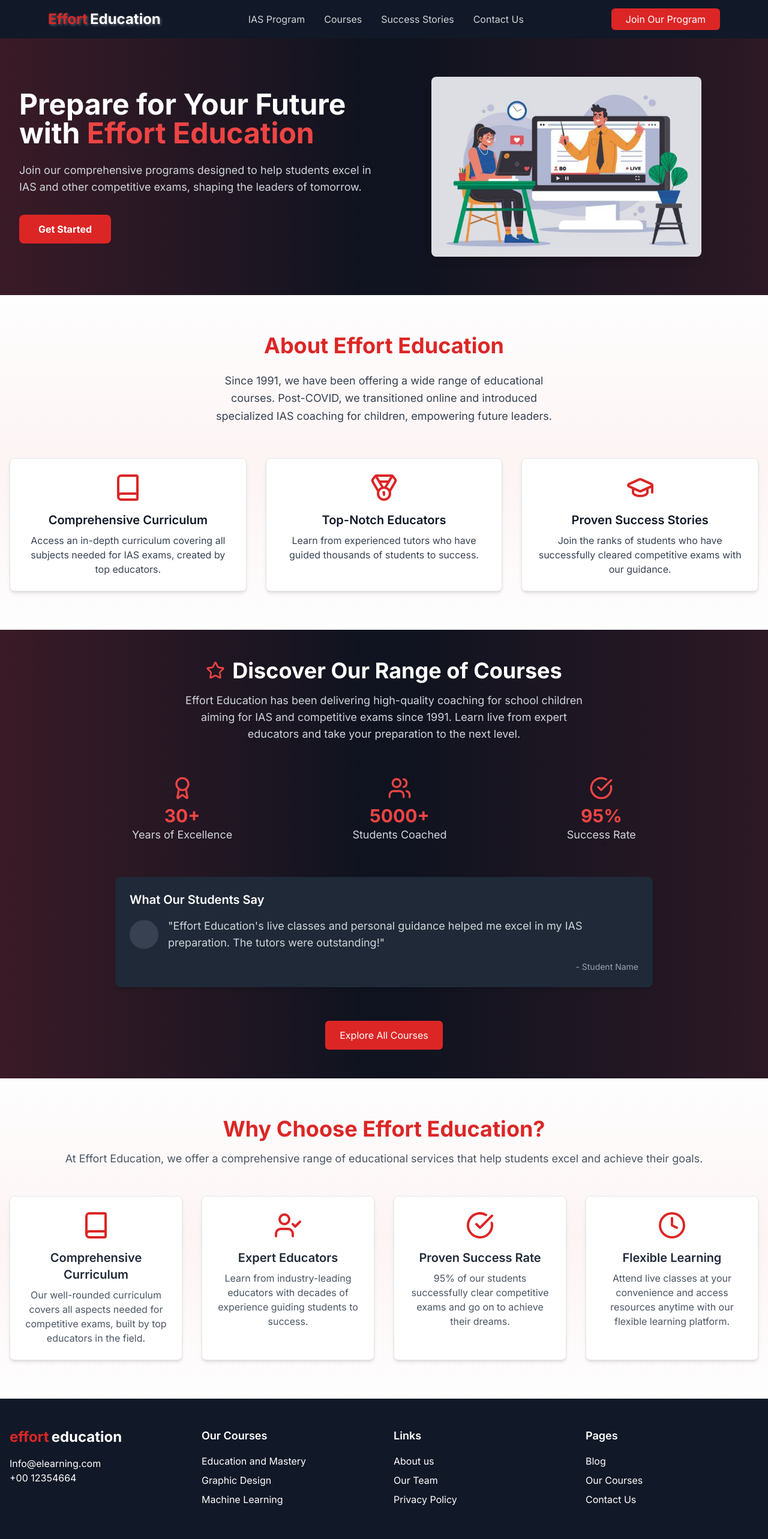
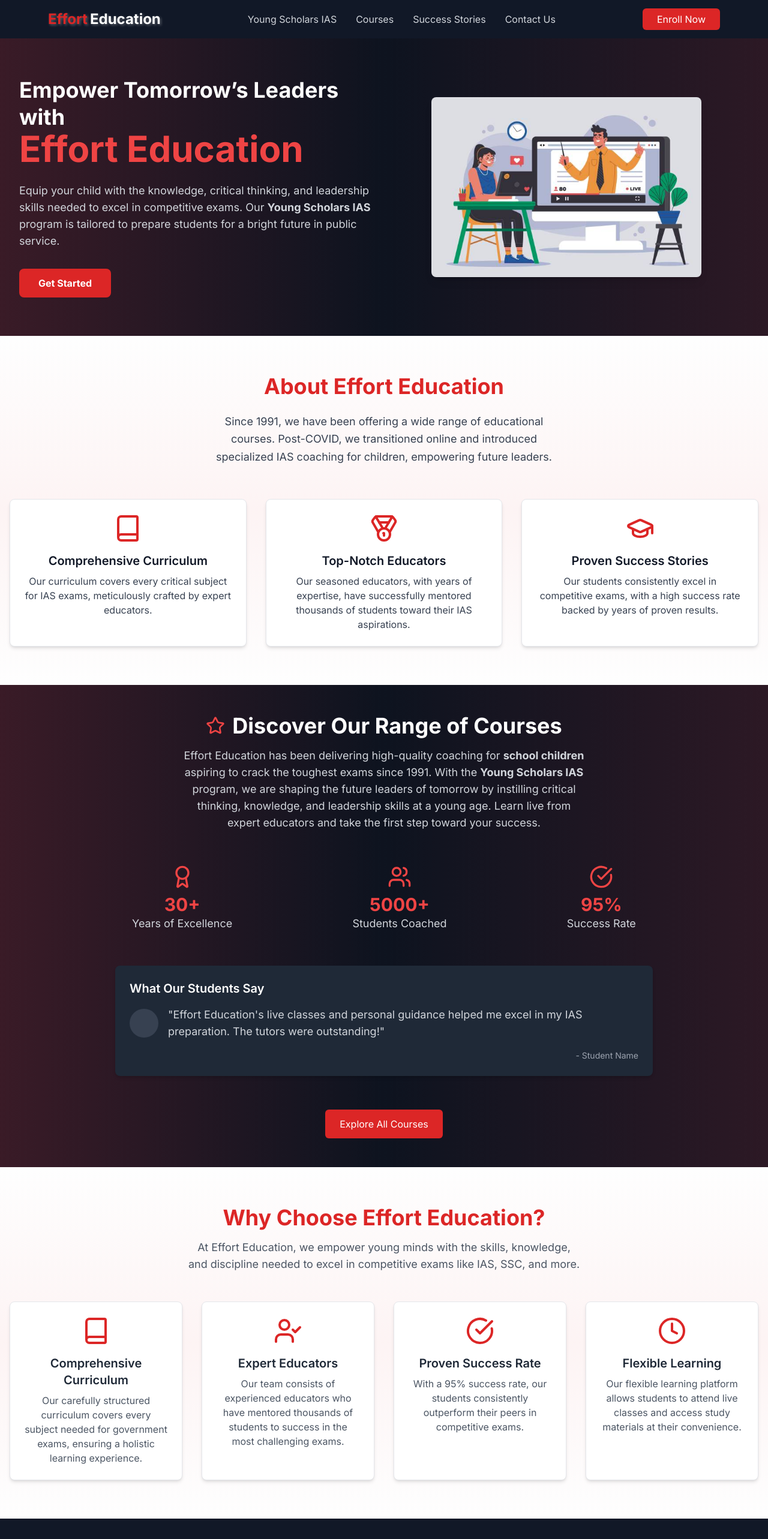
Before and after one commit to myselfabhi/efforteducation, a Next.js app: page / in a window 1280 px wide. Shown: the top 2566 px of the page at 60% size. Built offline with nearby package versions, Linux system fonts and the light colour scheme.

Commit message:
docs: lp content update

```diff
--- a/src/app/component/footer.tsx
+++ b/src/app/component/footer.tsx
@@ -9,26 +9,26 @@ interface FooterLink {
 
 const footerLinks: FooterLink[] = [
   {
-    title: 'Our Courses',
+    title: 'Our Programs',
     links: [
-      { label: 'Education and Mastery', href: '/courses/education-mastery' },
-      { label: 'Graphic Design', href: '/courses/graphic-design' },
-      { label: 'Machine Learning', href: '/courses/machine-learning' },
+      { label: 'Young Scholars IAS', href: '/courses/young-scholars-ias' },
+      { label: 'UGC NET/JRF Preparation', href: '/courses/ugc-net-jrf' },
+      { label: 'Bank Entrance Exams', href: '/courses/bank-exams' },
     ],
   },
   {
-    title: 'Links',
+    title: 'Quick Links',
     links: [
-      { label: 'About us', href: '/about' },
-      { label: 'Our Team', href: '/team' },
+      { label: 'About Us', href: '/about' },
+      { label: 'Our Educators', href: '/team' },
       { label: 'Privacy Policy', href: '/privacy-policy' },
     ],
   },
   {
-    title: 'Pages',
+    title: 'Resources',
     links: [
       { label: 'Blog', href: '/blog' },
-      { label: 'Our Courses', href: '/courses' },
+      { label: 'Success Stories', href: '/success-stories' },
       { label: 'Contact Us', href: '/contact' },
     ],
   },
@@ -56,7 +56,7 @@ const Footer: React.FC = () => {
               </div>
             </div>
             <div>
-              <p>Info@elearning.com</p>
+              <p>Info@efforteducation.com</p>
               <p>+00 12354664</p>
             </div>
           </div>
--- a/src/app/component/landing-page/course_section.tsx
+++ b/src/app/component/landing-page/course_section.tsx
@@ -5,7 +5,6 @@ import { Star, Award, Users, CheckCircle } from 'lucide-react'; // Import Lucide
 import Link from 'next/link';
 
 const CourseSection: React.FC = () => {
-
   return (
     <section id="homecourses" className="py-12 bg-gray-900 text-white relative">
       {/* Background Visual (optional abstract patterns or light gradients) */}
@@ -19,7 +18,7 @@ const CourseSection: React.FC = () => {
             <h2 className="text-4xl font-bold">Discover Our Range of Courses</h2>
           </div>
           <p className="text-lg text-gray-300 mt-4">
-            Effort Education has been delivering high-quality coaching for school children aiming for IAS and competitive exams since 1991. Learn live from expert educators and take your preparation to the next level.
+            Effort Education has been delivering high-quality coaching for <strong>school children</strong> aspiring to crack the toughest exams since 1991. With the <strong>Young Scholars IAS</strong> program, we are shaping the future leaders of tomorrow by instilling critical thinking, knowledge, and leadership skills at a young age. Learn live from expert educators and take the first step toward your success.
           </p>
         </div>
 
--- a/src/app/component/landing-page/feature_section.tsx
+++ b/src/app/component/landing-page/feature_section.tsx
@@ -33,7 +33,7 @@ const FeatureSection: React.FC = () => {
               </div>
               <h3 className="text-xl font-semibold mb-2 text-gray-900">Comprehensive Curriculum</h3>
               <p className="text-gray-700">
-                Access an in-depth curriculum covering all subjects needed for IAS exams, created by top educators.
+                Our curriculum covers every critical subject for IAS exams, meticulously crafted by expert educators.
               </p>
             </div>
 
@@ -44,7 +44,7 @@ const FeatureSection: React.FC = () => {
               </div>
               <h3 className="text-xl font-semibold mb-2 text-gray-900">Top-Notch Educators</h3>
               <p className="text-gray-700">
-                Learn from experienced tutors who have guided thousands of students to success.
+                Our seasoned educators, with years of expertise, have successfully mentored thousands of students toward their IAS aspirations.
               </p>
             </div>
 
@@ -55,7 +55,7 @@ const FeatureSection: React.FC = () => {
               </div>
               <h3 className="text-xl font-semibold mb-2 text-gray-900">Proven Success Stories</h3>
               <p className="text-gray-700">
-                Join the ranks of students who have successfully cleared competitive exams with our guidance.
+                Our students consistently excel in competitive exams, with a high success rate backed by years of proven results.
               </p>
             </div>
 
--- a/src/app/component/landing-page/hero_section.tsx
+++ b/src/app/component/landing-page/hero_section.tsx
@@ -7,23 +7,23 @@ import Image from 'next/image';
 const Hero: React.FC = () => {
   return (
     <section className="relative py-16 bg-gray-900 text-white">
-
-      <div className="absolute inset-0 opacity-20 bg-gradient-to-r from-red-600 via-black to-red-800 "></div>
-
+      <div className="absolute inset-0 opacity-20 bg-gradient-to-r from-red-600 via-black to-red-800"></div>
 
       <div className="relative container mx-auto flex flex-col md:flex-row items-center justify-between space-y-10 md:space-y-0 px-4 sm:px-6 lg:px-8">
 
+        {/* Left Content */}
         <motion.div
           className="md:w-1/2 text-left z-10"
           initial={{ opacity: 0, x: -50 }}
           animate={{ opacity: 1, x: 0 }}
           transition={{ duration: 1 }}
         >
-          <h1 className="text-4xl md:text-5xl font-bold leading-tight mb-6 text-white">
-            Prepare for Your Future with <span className="text-red-500">Effort Education</span>
+          <h1 className="text-4xl font-bold leading-tight mb-6 text-white">
+            Empower Tomorrow’s Leaders with <br />
+            <span className="text-5xl md:text-6xl text-red-500">Effort Education</span>
           </h1>
           <p className="text-gray-300 text-lg mb-8">
-            Join our comprehensive programs designed to help students excel in IAS and other competitive exams, shaping the leaders of tomorrow.
+            Equip your child with the knowledge, critical thinking, and leadership skills needed to excel in competitive exams. Our <b>Young Scholars IAS</b> program is tailored to prepare students for a bright future in public service.
           </p>
           <motion.button
             className="bg-red-600 text-white font-bold py-3 px-8 rounded-lg hover:bg-red-700 transition"
@@ -35,6 +35,7 @@ const Hero: React.FC = () => {
           </motion.button>
         </motion.div>
 
+        {/* Right Image */}
         <motion.div
           className="md:w-1/2 flex justify-center z-10"
           initial={{ opacity: 0, y: 50 }}
--- a/src/app/component/landing-page/why_choose_us.tsx
+++ b/src/app/component/landing-page/why_choose_us.tsx
@@ -14,7 +14,7 @@ const WhyChooseUsSection: React.FC = () => {
         <div className="text-center mb-12">
           <h2 className="text-4xl font-bold text-red-600 mb-4">Why Choose Effort Education?</h2>
           <p className="text-lg text-gray-600">
-            At Effort Education, we offer a comprehensive range of educational services that help students excel and achieve their goals.
+            At Effort Education, we empower young minds with the skills, knowledge,<br/> and discipline needed to  excel in competitive exams like IAS, SSC, and more.
           </p>
         </div>
 
@@ -24,7 +24,7 @@ const WhyChooseUsSection: React.FC = () => {
             <Book className="w-12 h-12 text-red-600 mx-auto mb-4" />
             <h3 className="text-xl font-semibold mb-2">Comprehensive Curriculum</h3>
             <p className="text-gray-600">
-              Our well-rounded curriculum covers all aspects needed for competitive exams, built by top educators in the field.
+              Our carefully structured curriculum covers every subject needed for government exams, ensuring a holistic learning experience.
             </p>
           </div>
 
@@ -32,7 +32,7 @@ const WhyChooseUsSection: React.FC = () => {
             <UserCheck className="w-12 h-12 text-red-600 mx-auto mb-4" />
             <h3 className="text-xl font-semibold mb-2">Expert Educators</h3>
             <p className="text-gray-600">
-              Learn from industry-leading educators with decades of experience guiding students to success.
+              Our team consists of experienced educators who have mentored thousands of students to success in the most challenging exams.
             </p>
           </div>
 
@@ -40,7 +40,7 @@ const WhyChooseUsSection: React.FC = () => {
             <CheckCircle className="w-12 h-12 text-red-600 mx-auto mb-4" />
             <h3 className="text-xl font-semibold mb-2">Proven Success Rate</h3>
             <p className="text-gray-600">
-              95% of our students successfully clear competitive exams and go on to achieve their dreams.
+              With a 95% success rate, our students consistently outperform their peers in competitive exams.
             </p>
           </div>
 
@@ -48,7 +48,7 @@ const WhyChooseUsSection: React.FC = () => {
             <Clock className="w-12 h-12 text-red-600 mx-auto mb-4" />
             <h3 className="text-xl font-semibold mb-2">Flexible Learning</h3>
             <p className="text-gray-600">
-              Attend live classes at your convenience and access resources anytime with our flexible learning platform.
+              Our flexible learning platform allows students to attend live classes and access study materials at their convenience.
             </p>
           </div>
         </div>
--- a/src/app/component/navbar.tsx
+++ b/src/app/component/navbar.tsx
@@ -13,7 +13,7 @@ type Props = {
 };
 
 const navItems: NavItem[] = [
-  { label: "IAS Program", href: "/ias-program" },
+  { label: "Young Scholars IAS", href: "/young-scholars-ias" },
   { label: "Courses", href: "/courses" },
   { label: "Success Stories", href: "/success-stories" },
   { label: "Contact Us", href: "/contact" },
@@ -40,7 +40,6 @@ const Navbar: React.FC<Props> = ({ isLandingPage }) => {
   return (
     <div className={navbarStyle}>
       <nav className="container mx-auto lg:mx-16 flex justify-between items-center py-4 px-4 ">
-        {/* Logo */}
         <Link href="/">
           <span className="text-2xl font-bold">
             <span
@@ -60,7 +59,6 @@ const Navbar: React.FC<Props> = ({ isLandingPage }) => {
           </span>
         </Link>
 
-        {/* Navigation Links */}
         <div className="hidden md:flex space-x-8">
           {navItems.map((item) => (
             <Link key={item.href} href={item.href}>
@@ -75,14 +73,12 @@ const Navbar: React.FC<Props> = ({ isLandingPage }) => {
           ))}
         </div>
 
-        {/* Register Button */}
         <Link href="/register">
           <span className="bg-red-600 text-white py-2 px-6 rounded-md hover:bg-red-700">
-            Join Our Program
+            Enroll Now
           </span>
         </Link>
 
-        {/* Mobile Menu */}
         <div className="md:hidden">
           <button
             className={`focus:outline-none ${
@@ -106,18 +102,19 @@ const Navbar: React.FC<Props> = ({ isLandingPage }) => {
           </button>
         </div>
 
-        {/* Dropdown for Mobile Menu */}
         {hamburgerMenuState && (
           <div className="absolute top-full left-0 w-full bg-black border-t border-gray-700 md:hidden">
             <div className="flex flex-col w-full p-4 gap-4">
               {navItems.map((item) => (
                 <Link key={item.href} href={item.href}>
-                  <span className="text-white hover:text-red-600">{item.label}</span>
+                  <span className="text-white hover:text-red-600">
+                    {item.label}
+                  </span>
                 </Link>
               ))}
               <Link href="/register">
                 <span className="bg-red-600 text-white py-2 px-6 rounded-md hover:bg-red-700 text-center">
-                  Join Our Program
+                  Enroll Now
                 </span>
               </Link>
             </div>
```
